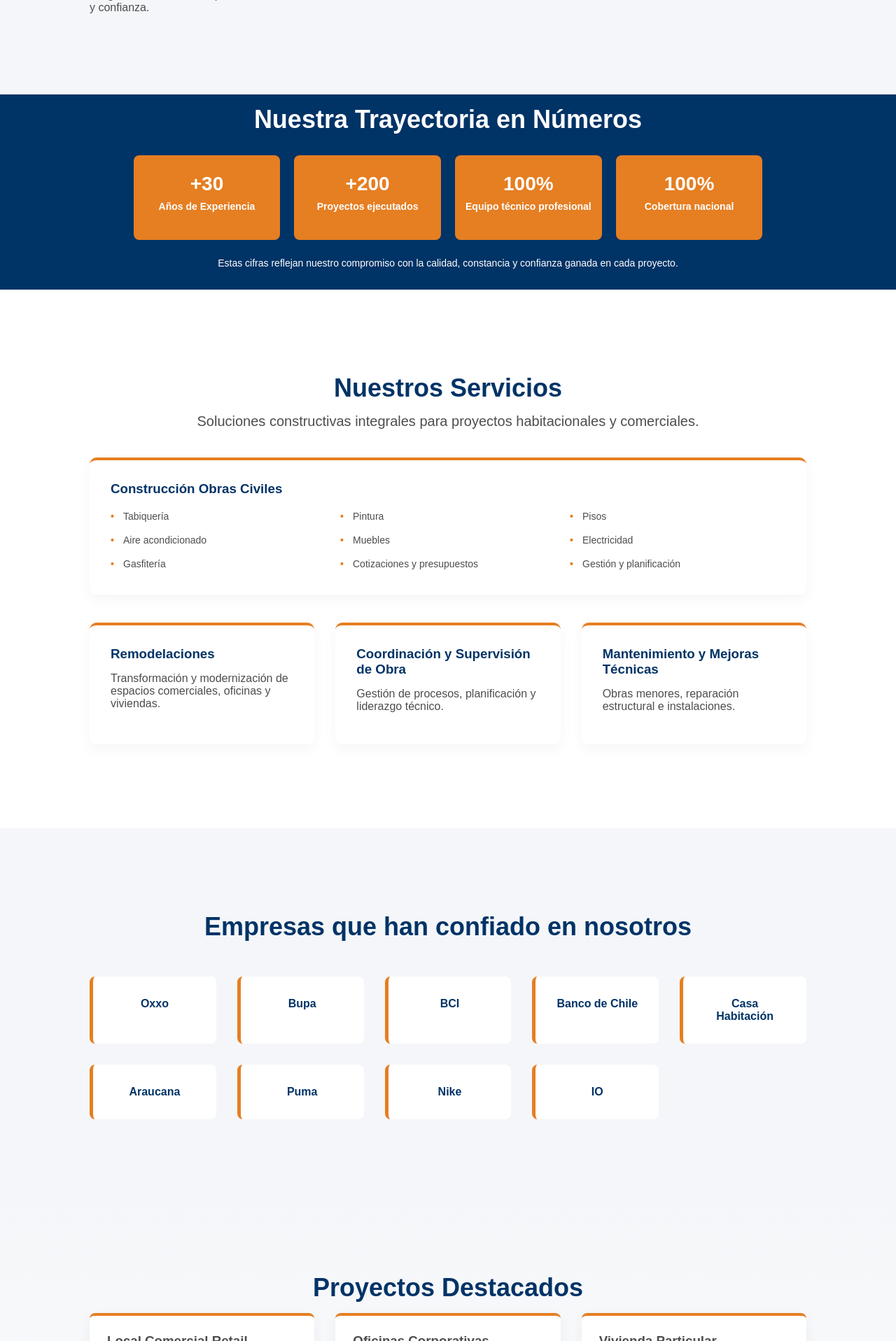
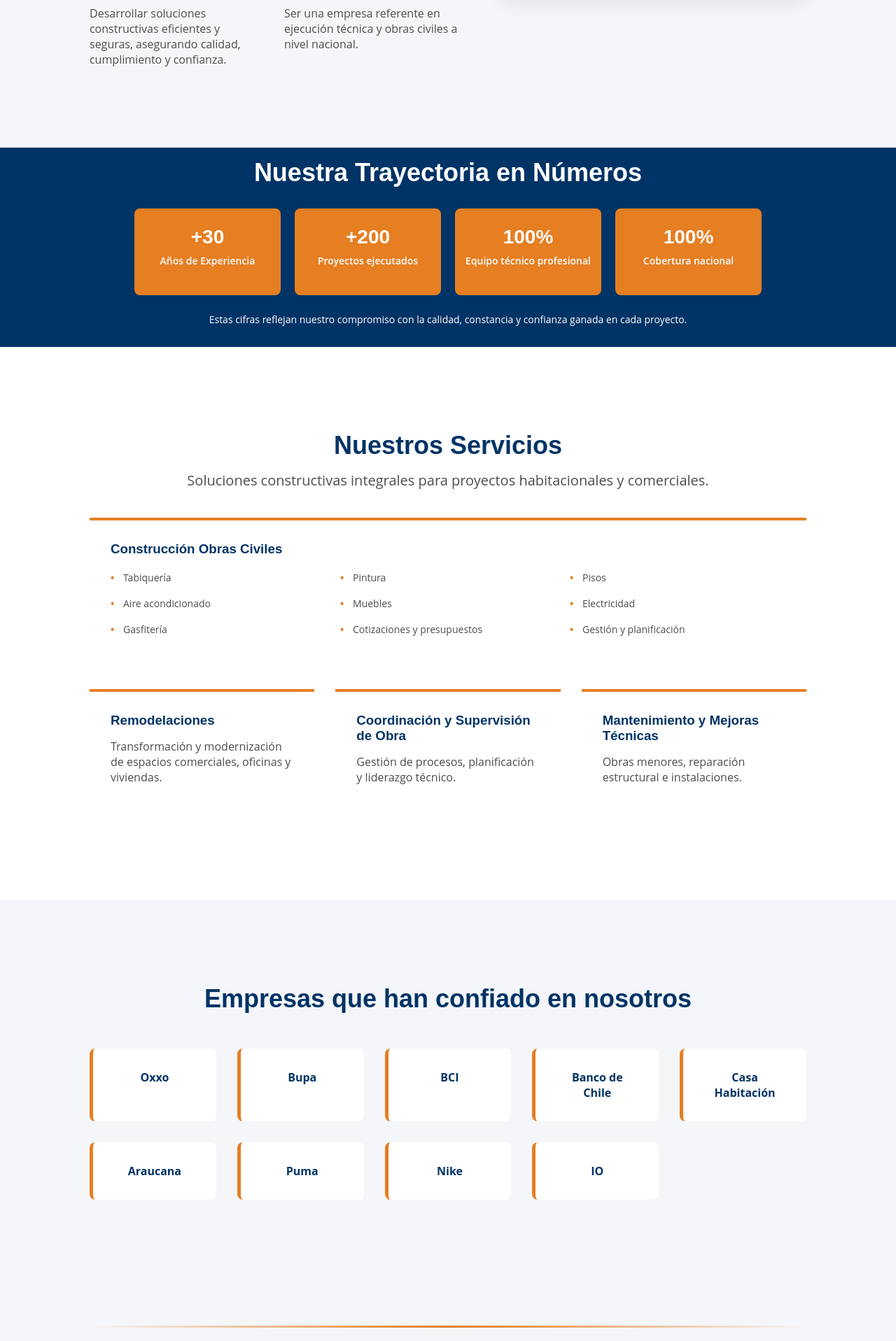
Before and after one commit to DiegoRiosGo/constructora, a Django app: page / in a window 1280 px wide. Shown: the part 1283-3200 px from the top of the page at 70% size. Run offline with Django 5.2, Linux system fonts and the light colour scheme.

Commit message:
nuevo6_1

```diff
--- a/core/static/css/style.css
+++ b/core/static/css/style.css
@@ -6,11 +6,28 @@
     --blanco: #FFFFFF;
 }
 
+/* CARD BASE reutilizable */
+
+.card-animada {
+    border-radius: 10px;
+    transition: all 0.35s ease;
+    box-shadow: 0 8px 20px rgba(0,0,0,0.04);
+}
+
+.card-animada:hover {
+    transform: translateY(-6px);
+    box-shadow: 0 18px 35px rgba(0,0,0,0.12);
+}
+
 * {
     margin: 0;
     padding: 0;
     box-sizing: border-box;
-    font-family: Arial, Helvetica, sans-serif;
+    font-family: 'Open Sans', sans-serif;
+}
+
+h1, h2, h3, h4 {
+    font-family: 'Montserrat', sans-serif;
 }
 
 body {
@@ -162,10 +179,7 @@ nav a:hover {
 .servicio-card {
     background: white;
     padding: 30px;
-    border-radius: 10px;
     border-top: 4px solid var(--naranja);
-    box-shadow: 0 8px 20px rgba(0,0,0,0.04);
-    transition: 0.3s;
 }
 
 .servicio-card:hover {
@@ -475,6 +489,13 @@ nav a:hover {
     box-shadow: 0px 10px 25px rgba(0,0,0,0.08);
 }
 
+.sobre-card {
+    background: white;
+    padding: 35px;
+    margin-top: 30px;
+    border-left: 5px solid var(--naranja);
+}
+
 .mini-title {
     margin-top: 30px;
     font-size: 22px;
@@ -509,9 +530,21 @@ nav a:hover {
 }
 
 #galeria {
-    background: linear-gradient(to bottom, #f4f6f9 0%, #ffffff 100%);
-    padding-top: 140px;
-    margin-top: -40px;
+    background: var(--gris-claro);
+    position: relative;
+    padding-top: 160px;
+}
+
+/* Separador visual superior */
+
+#galeria::before {
+    content: "";
+    position: absolute;
+    top: 60px;
+    left: 10%;
+    width: 80%;
+    height: 3px;
+    background: linear-gradient(to right, transparent, var(--naranja), transparent);
 }
 
 /* Animación base */
```
